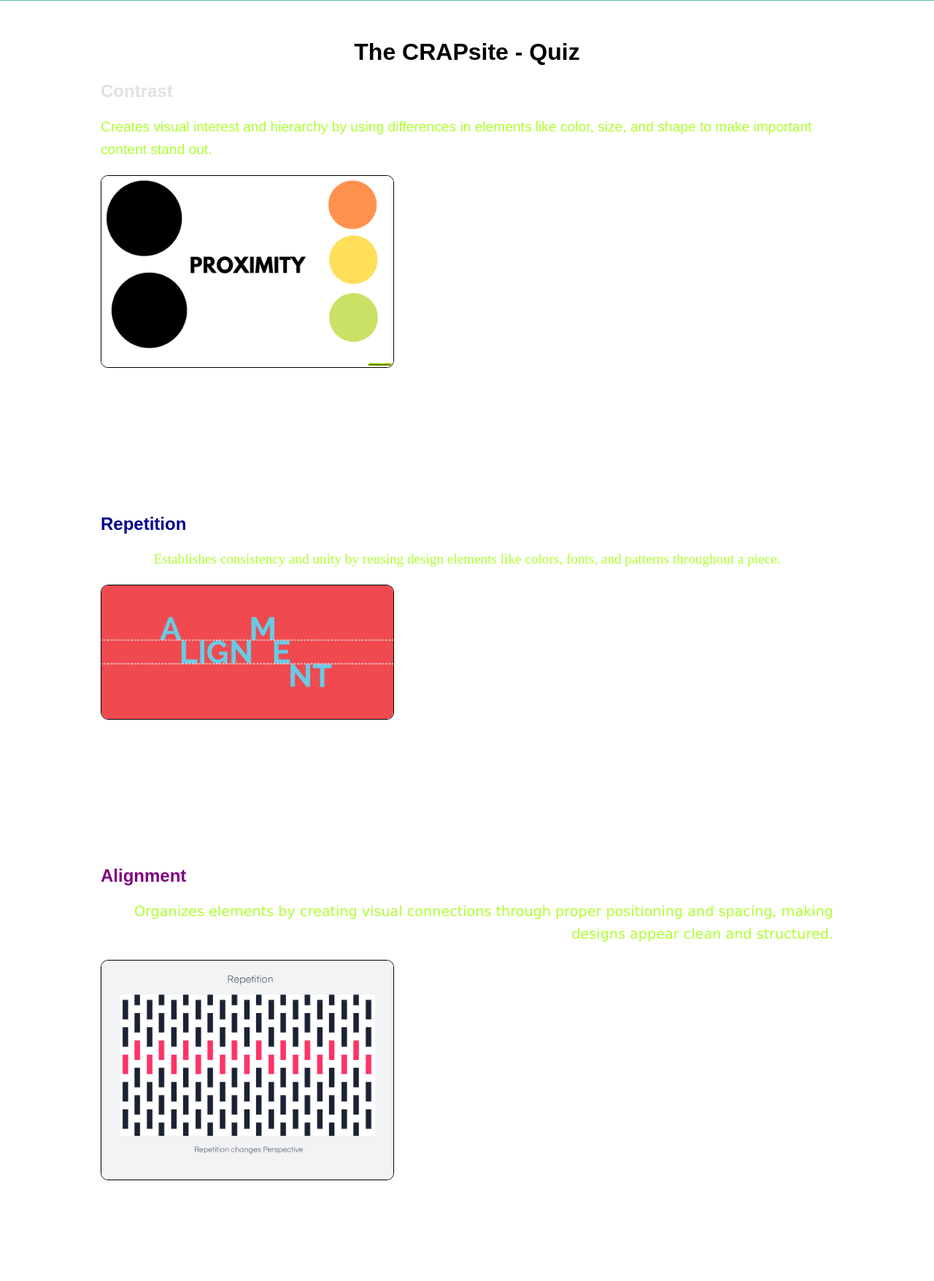
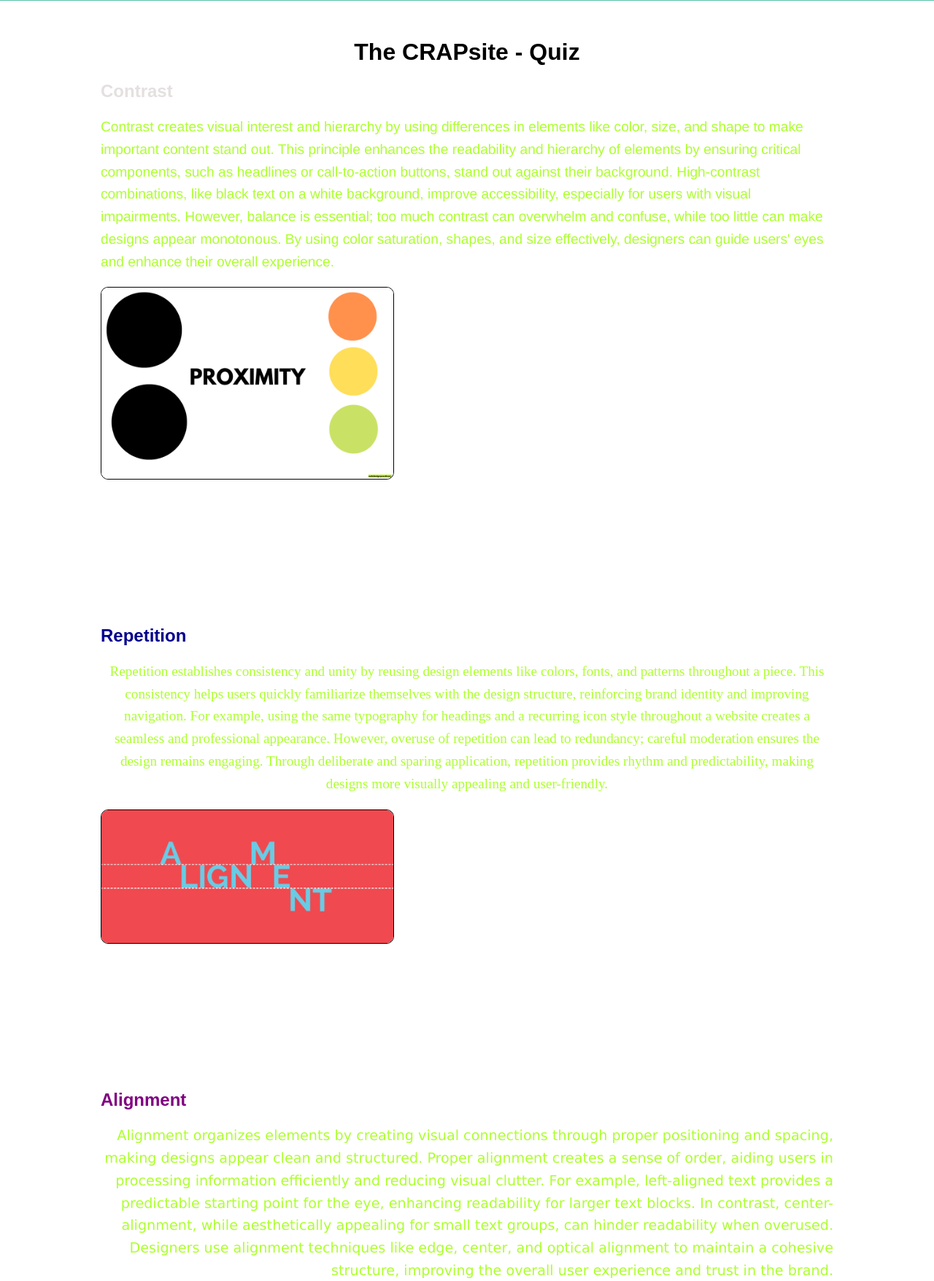
Before and after one commit to jme9889/ISTE240-Group4, a PHP site: page /quiz/index.php in a window 1280 px wide. Shown: the part 275-2030 px from the top of the page at 73% size. Run offline with PHP 8.4, Linux system fonts and the light colour scheme.

Commit message:
Extended Quiz Text

```diff
--- a/quiz/index.php
+++ b/quiz/index.php
@@ -16,7 +16,14 @@ ISTE-240 Group 4: Johnathan Eschbacher, Paige Bohman, Garrett Recker, Jonathan U
                 <!-- Section: Contrast Paragraph of Quiz -->
                 <section class="quiz-paragraph">
                     <h2 class="quiz-subhead" id="quiz-h1">Contrast</h2>
-                    <p id="quiz-p1">Creates visual interest and hierarchy by using differences in elements like color, size, and shape to make important content stand out.</p>
+                    <p id="quiz-p1">Contrast creates visual interest and hierarchy by using differences in elements
+                        like color, size, and shape to make important content stand out. This principle enhances the
+                        readability and hierarchy of elements by ensuring critical components, such as headlines or
+                        call-to-action buttons, stand out against their background. High-contrast combinations, like
+                        black text on a white background, improve accessibility, especially for users with visual
+                        impairments. However, balance is essential; too much contrast can overwhelm and confuse, while
+                        too little can make designs appear monotonous. By using color saturation, shapes, and size
+                        effectively, designers can guide users' eyes and enhance their overall experience.</p>
 
                     <!-- Images: 4 Images to Switch Between -->
                     <img src="../assets/images/quiz-contrast.jpg" alt="Contrast" class="quiz-graphic" id="quiz1-1">
@@ -28,7 +35,13 @@ ISTE-240 Group 4: Johnathan Eschbacher, Paige Bohman, Garrett Recker, Jonathan U
                 <!-- Section: Repetition Paragraph of Quiz -->
                 <section class="quiz-paragraph">
                     <h2 class="quiz-subhead" id="quiz-h2">Repetition</h2>
-                    <p id="quiz-p2">Establishes consistency and unity by reusing design elements like colors, fonts, and patterns throughout a piece.</p>
+                    <p id="quiz-p2">Repetition establishes consistency and unity by reusing design elements like colors,
+                        fonts, and patterns throughout a piece. This consistency helps users quickly familiarize themselves
+                        with the design structure, reinforcing brand identity and improving navigation. For example, using
+                        the same typography for headings and a recurring icon style throughout a website creates a
+                        seamless and professional appearance. However, overuse of repetition can lead to redundancy; careful
+                        moderation ensures the design remains engaging. Through deliberate and sparing application, repetition
+                        provides rhythm and predictability, making designs more visually appealing and user-friendly.</p>
 
                     <!-- Images: 4 Images to Switch Between -->
                     <img src="../assets/images/quiz-contrast.jpg" alt="Contrast" class="quiz-graphic" id="quiz1-2">
@@ -40,7 +53,13 @@ ISTE-240 Group 4: Johnathan Eschbacher, Paige Bohman, Garrett Recker, Jonathan U
                 <!-- Section: Alignment Paragraph of Quiz -->
                 <section class="quiz-paragraph">
                     <h2 class="quiz-subhead" id="quiz-h3">Alignment</h2>
-                    <p id="quiz-p3">Organizes elements by creating visual connections through proper positioning and spacing, making designs appear clean and structured.</p>
+                    <p id="quiz-p3">Alignment organizes elements by creating visual connections through proper positioning and spacing,
+                        making designs appear clean and structured. Proper alignment creates a sense of order, aiding users in
+                        processing information efficiently and reducing visual clutter. For example, left-aligned text provides
+                        a predictable starting point for the eye, enhancing readability for larger text blocks. In contrast,
+                        center-alignment, while aesthetically appealing for small text groups, can hinder readability when overused.
+                        Designers use alignment techniques like edge, center, and optical alignment to maintain a cohesive structure,
+                        improving the overall user experience and trust in the brand.</p>
 
                     <!-- Images: 4 Images to Switch Between -->
                     <img src="../assets/images/quiz-contrast.jpg" alt="Contrast" class="quiz-graphic" id="quiz1-3">
@@ -52,7 +71,12 @@ ISTE-240 Group 4: Johnathan Eschbacher, Paige Bohman, Garrett Recker, Jonathan U
                 <!-- Section: Proximity Paragraph of Quiz -->
                 <section class="quiz-paragraph">
                     <h2 class="quiz-subhead" id="quiz-h4">Proximity</h2>
-                    <p id="quiz-p4">Groups related elements together while separating unrelated ones to create clear visual relationships and improve understanding.</p>
+                    <p id="quiz-p4">Proximity groups related elements together while separating unrelated ones to create clear visual
+                        relationships and improve understanding. This principle simplifies communication by visually signaling
+                        relationships, such as grouping form labels with their fields to reduce confusion. Whitespace plays a critical
+                        role, helping users differentiate sections and focus on relevant information. Conversely, improper grouping can
+                        lead to missed elements or user frustration, as unrelated items appear falsely connected. By leveraging proximity,
+                        designers can create intuitive layouts that reduce cognitive load and enhance the efficiency of user interactions.</p>
 
                     <!-- Images: 4 Images to Switch Between -->
                     <img src="../assets/images/quiz-contrast.jpg" alt="Contrast" class="quiz-graphic" id="quiz1-4">
```
